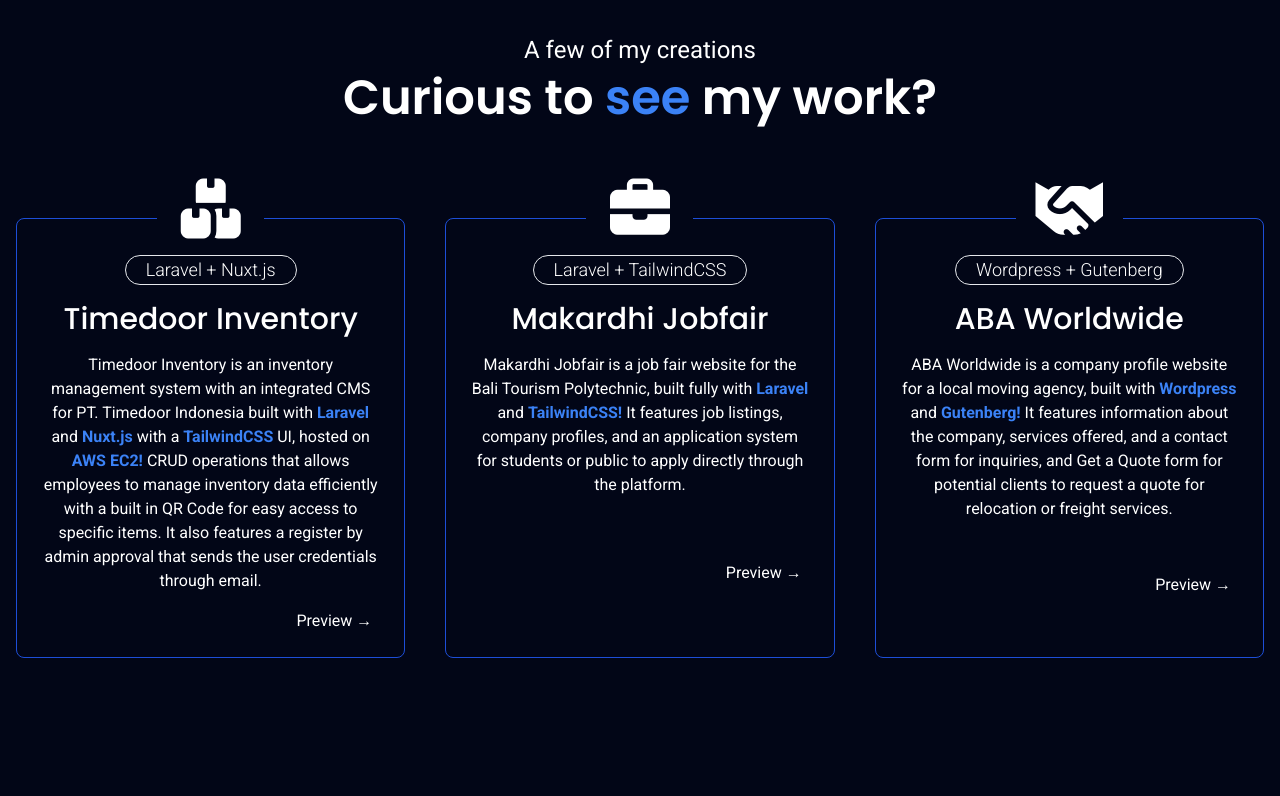
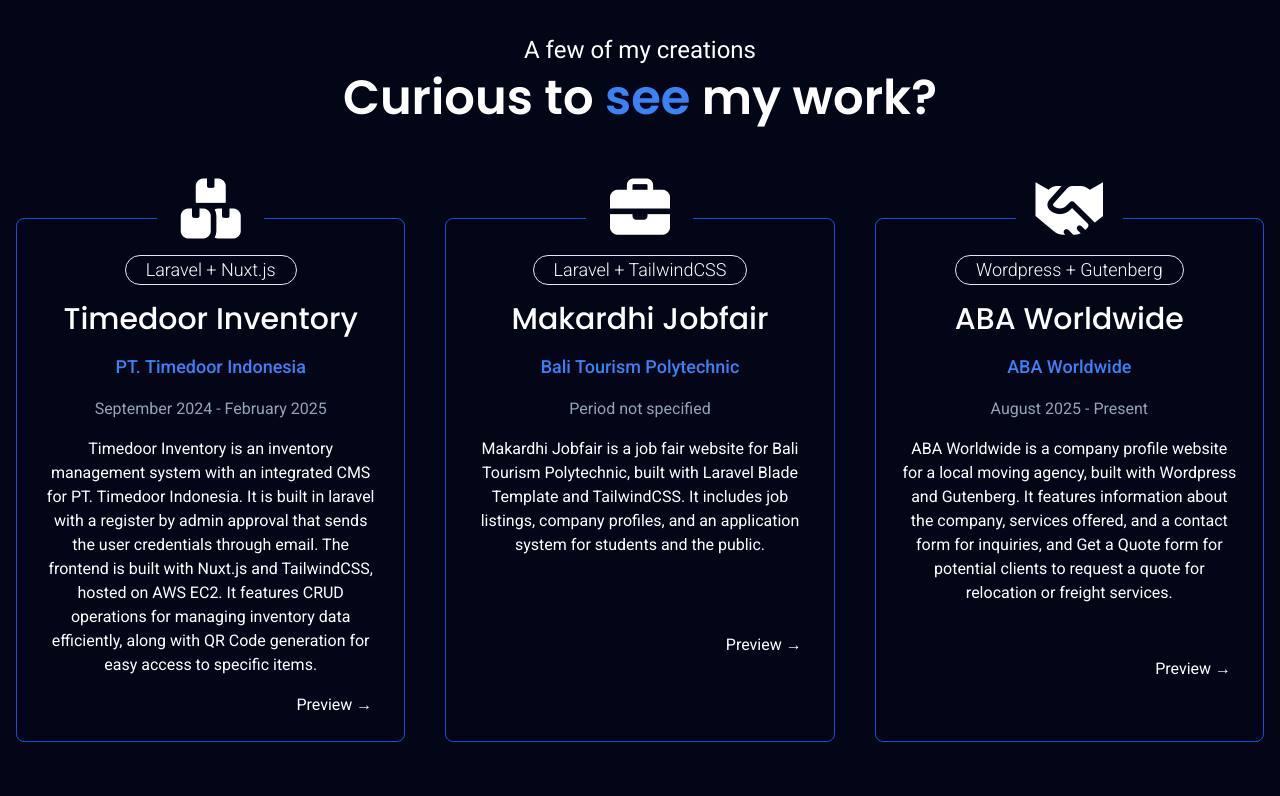
Before and after one commit to PandePraditya/portfolio-svelte_tailwindcss, a SvelteKit app: page / in a window 1280 px wide. Shown: the part 2000-2796 px from the top of the page. Built offline with nearby package versions, Linux system fonts and the light colour scheme.

Commit message:
initial commit

```diff
--- a/src/components/Header.svelte
+++ b/src/components/Header.svelte
@@ -40,7 +40,7 @@
     <div
       class="absolute top-0 right-full w-full h-full bg-blue-500 opacity-20 group-hover:translate-x-full z-0 duration-200"
     ></div>
-    <h4 class="relative z-[9]">Get in touch</h4>
+    <span class="relative z-[9]">Get in touch</span>
   </a>
 
   <!-- Mobile Toggle -->
@@ -74,7 +74,7 @@
         <div
           class="absolute top-0 right-full w-full h-full bg-blue-500 opacity-20 group-hover:translate-x-full z-0 duration-200"
         ></div>
-        <h4 class="relative z-[9]">Get in touch</h4>
+        <span class="relative z-[9]">Get in touch</span>
       </a>
     </div>
   {/if}
--- a/src/components/Main.svelte
+++ b/src/components/Main.svelte
@@ -11,11 +11,16 @@
 
   let works = [
     {
+      id: 1,
       name: "Timedoor Inventory",
+      client: "PT. Timedoor Indonesia",
+      period: "September 2024 - February 2025",
       tech: "Laravel + Nuxt.js",
       icon: "fa-solid fa-boxes-stacked",
       description:
         "Timedoor Inventory is an inventory management system with an integrated CMS for PT. Timedoor Indonesia. It is built in laravel with a register by admin approval that sends the user credentials through email. The frontend is built with Nuxt.js and TailwindCSS, hosted on AWS EC2. It features CRUD operations for managing inventory data efficiently, along with QR Code generation for easy access to specific items.",
+      impact:
+        "End-to-end delivery on a production internal system: Laravel API, Nuxt.js frontend and AWS EC2 deployment, built and maintained alongside the development team during my internship.",
       images: [
         "/images/works/work-1/landing-page.webp",
         "/images/works/work-1/login.webp",
@@ -27,11 +32,16 @@
       confidential: false,
     },
     {
+      id: 2,
       name: "Makardhi Jobfair",
+      client: "Bali Tourism Polytechnic",
+      period: "",
       tech: "Laravel + TailwindCSS",
       icon: "fa-solid fa-briefcase",
       description:
         "Makardhi Jobfair is a job fair website for Bali Tourism Polytechnic, built with Laravel Blade Template and TailwindCSS. It includes job listings, company profiles, and an application system for students and the public.",
+      impact:
+        "A public-facing platform that lets students and job seekers apply to listed companies directly, with the public site and the admin side served from one Laravel application.",
       images: [
         "/images/works/work-2/welcome.webp",
         "/images/works/work-2/landing-page.webp",
@@ -43,11 +53,16 @@
       confidential: false,
     },
     {
+      id: 3,
       name: "ABA Worldwide",
+      client: "ABA Worldwide",
+      period: "August 2025 - Present",
       tech: "Wordpress + Gutenberg",
       icon: "fa-solid fa-handshake",
       description:
         "ABA Worldwide is a company profile website for a local moving agency, built with Wordpress and Gutenberg. It features information about the company, services offered, and a contact form for inquiries, and Get a Quote form for potential clients to request a quote for relocation or freight services.",
+      impact:
+        "A live company profile for a working moving agency, where the contact and Get a Quote forms are the inbound path for relocation and freight enquiries.",
       images: [
         "/images/works/work-3/landing-page.webp",
         "/images/works/work-3/about-us.webp",
@@ -129,6 +144,29 @@
   .hide-scrollbar::-webkit-scrollbar {
     display: none; /* Chrome/Safari */
   }
+
+  /* Modal scrollbar: dark enough to blend into the panel, still visible
+     enough to show there is more content below. */
+  .dark-scrollbar {
+    scrollbar-width: thin;
+    scrollbar-color: theme("colors.slate.700") transparent;
+  }
+  .dark-scrollbar::-webkit-scrollbar {
+    width: 8px;
+  }
+  .dark-scrollbar::-webkit-scrollbar-button {
+    display: none;
+  }
+  .dark-scrollbar::-webkit-scrollbar-track {
+    background: transparent;
+  }
+  .dark-scrollbar::-webkit-scrollbar-thumb {
+    background-color: theme("colors.slate.700");
+    border-radius: 9999px;
+  }
+  .dark-scrollbar::-webkit-scrollbar-thumb:hover {
+    background-color: theme("colors.slate.600");
+  }
 </style>
 
 <main class="flex flex-col flex-1 p-4">
@@ -165,7 +203,7 @@
         <div
           class="absolute top-0 right-full w-full h-full bg-blue-500 opacity-20 group-hover:translate-x-full z-0 duration-200"
         ></div>
-        <h4 class="relative z-[9]">Get in touch &rarr;</h4>
+        <span class="relative z-[9]">Get in touch &rarr;</span>
       </a>
     </div>
     <div class="relative shadow-2xl grid place-items-center">
@@ -183,17 +221,17 @@
     class="py-20 lg:py-32 flex flex-col gap-16 sm:gap-20 md:gap-24 relative"
   >
     <div class="flex flex-col gap-2 text-center py-4">
-      <h6 class="text-lg sm:text-xl md:text-2xl">Want to know more?</h6>
-      <h3 class="font-medium text-3xl sm:text-4xl md:text-5xl">
+      <p class="text-lg sm:text-xl md:text-2xl">Want to know more?</p>
+      <h2 class="font-medium text-3xl sm:text-4xl md:text-5xl">
         A Bit <span class="poppins text-blue-500">about</span> me.
-      </h3>
+      </h2>
     </div>
     <p class="mx-auto poppins font-semibold text-lg sm:text-xl md:text-2xl">
       I am . . .
     </p>
     <div class="flex flex-col gap-20 w-full mx-auto max-w-[800px]">
       {#each benefits as benefit, index}
-        <div class="flex gap-6 sm:gap-8">
+        <div class="flex gap-6 sm:gap-8 justify-between">
           <p
             class="poppins text-4xl sm:text-5xl md:text-6xl text-slate-500 font-semibold"
           >
@@ -212,57 +250,64 @@
 
   <section id="projects" class="py-20 lg:py-32 flex flex-col gap-24">
     <div class="flex flex-col gap-2 text-center">
-      <h4 class="text-lg sm:text-xl md:text-2xl">A few of my creations</h4>
-      <h5 class="poppins font-semibold text-3xl sm:text-4xl md:text-5xl">
+      <p class="text-lg sm:text-xl md:text-2xl">A few of my creations</p>
+      <h2 class="poppins font-semibold text-3xl sm:text-4xl md:text-5xl">
         Curious to <span class="poppins text-blue-500">see</span> my work?
-      </h5>
+      </h2>
     </div>
     <div class="grid grid-cols-1 lg:grid-cols-3 gap-12 lg:gap-10">
-      <Work work={works[0]} on:preview={(e) => (selectedWork = e.detail)}>
-        <p>
-          Timedoor Inventory is an inventory management system with an
-          integrated CMS for PT. Timedoor Indonesia built with <strong
-            class="text-blue-500">Laravel</strong
+      {#each works as work (work.id)}
+        <Work {work} on:preview={(e) => (selectedWork = e.detail)} />
+      {/each}
+    </div>
+
+    <!-- Closing entry: the three above are what I can show, not the limit -->
+    <div
+      class="p-4 sm:p-6 flex flex-col gap-4 rounded-lg border border-solid border-blue-700 text-center hover:border-blue-500 duration-200"
     >
-          and
-          <strong class="text-blue-500">Nuxt.js</strong> with a
-          <strong class="text-blue-500">TailwindCSS</strong> UI, hosted on
-          <strong class="text-blue-500">AWS EC2!</strong>
-          CRUD operations that allows employees to manage inventory data efficiently
-          with a built in QR Code for easy access to specific items. It also features
-          a register by admin approval that sends the user credentials through email.
+      <div
+        class="bg-slate-950 grid place-items-center px-4 text-5xl md:text-6xl -mt-10 sm:-mt-12 md:-mt-14 lg:-mt-16 mx-auto duration-200"
+      >
+        <i class="fa-regular fa-lightbulb" aria-hidden="true"></i>
+      </div>
+      <h3 class="font-medium text-xl sm:text-2xl md:text-3xl">
+        . . . and any project you have in mind
+      </h3>
+      <p class="text-slate-300 max-w-[600px] mx-auto">
+        These are the ones I can show publicly. If you have something else in
+        mind, I would like to hear about it.
       </p>
-      </Work>
-      <Work work={works[1]} on:preview={(e) => (selectedWork = e.detail)}>
-        <p>
-          Makardhi Jobfair is a job fair website for the Bali Tourism
-          Polytechnic, built fully with <strong class="text-blue-500"
-            >Laravel</strong
+      <a
+        href="https://wa.me/628113866745?text=Hi%20Pande%2C%20I%20saw%20your%20portfolio%20and%20I%20have%20a%20project%20in%20mind."
+        target="_blank"
+        rel="noopener noreferrer"
+        class="mx-auto mt-2 text-base sm:text-lg poppins relative overflow-hidden px-6 py-3 group rounded-full bg-white text-slate-950 focus-visible:outline focus-visible:outline-2 focus-visible:outline-offset-2 focus-visible:outline-blue-500"
       >
-          and
-          <strong class="text-blue-500">TailwindCSS!</strong>
-          It features job listings, company profiles, and an application system for
-          students or public to apply directly through the platform.
+        <div
+          class="absolute top-0 right-full w-full h-full bg-blue-500 opacity-20 group-hover:translate-x-full z-0 duration-200"
+        ></div>
+        <span class="relative z-[9]">
+          <i class="fa-brands fa-whatsapp" aria-hidden="true"></i>
+          Chat on WhatsApp &rarr;<span class="sr-only"> (opens in a new tab)</span>
+        </span>
+      </a>
+      <p class="text-slate-400">
+        or
+        <a
+          href="mailto:pandepraditya@gmail.com"
+          class="underline duration-200 hover:text-blue-500 focus-visible:outline focus-visible:outline-2 focus-visible:outline-offset-2 focus-visible:outline-blue-500"
+          >send an email</a
+        >
       </p>
-      </Work>
-      <Work work={works[2]} on:preview={(e) => (selectedWork = e.detail)}>
-        <p>
-          ABA Worldwide is a company profile website for a local moving agency,
-          built with <strong class="text-blue-500">Wordpress</strong> and
-          <strong class="text-blue-500">Gutenberg!</strong>
-          It features information about the company, services offered, and a contact
-          form for inquiries, and Get a Quote form for potential clients to request a quote for relocation or freight services.
-        </p>
-      </Work>
     </div>
   </section>
 
   <section id="experience" class="py-20 lg:py-32 flex flex-col gap-20">
     <div class="flex flex-col gap-2 text-center">
-      <h4 class="text-lg sm:text-xl md:text-2xl">My Journey</h4>
-      <h5 class="poppins font-semibold text-3xl sm:text-4xl md:text-5xl">
+      <p class="text-lg sm:text-xl md:text-2xl">My Journey</p>
+      <h2 class="poppins font-semibold text-3xl sm:text-4xl md:text-5xl">
         Work <span class="text-blue-500">Experience</span>
-      </h5>
+      </h2>
     </div>
 
     <div class="flex flex-col gap-14 mx-auto w-full max-w-[850px]">
@@ -289,7 +334,7 @@
     class="fixed px-4 inset-0 bg-black/70 backdrop-blur-sm flex items-center justify-center z-50"
   >
     <div
-      class="bg-slate-900 p-6 rounded-xl max-w-3xl w-full h-[70vh] md:h-[60vh] border border-blue-500 relative"
+      class="bg-slate-900 p-6 rounded-xl max-w-3xl w-full h-[70vh] md:h-[60vh] overflow-y-auto dark-scrollbar border border-blue-500 relative"
     >
       <!-- Close Button -->
       <button
@@ -300,9 +345,18 @@
       </button>
 
       <!-- Title -->
-      <h2 class="text-2xl font-semibold text-white mb-4">
+      <div class="mb-4">
+        <h2 class="text-2xl font-semibold text-white">
           {selectedWork.name}
         </h2>
+        {#if selectedWork.client}
+          <p class="text-blue-500 font-medium">
+            {selectedWork.client}
+            {#if selectedWork.period}•{/if}
+            <span class="text-slate-400">{selectedWork.period}</span>
+          </p>
+        {/if}
+      </div>
 
       <!-- Images -->
       {#if selectedWork.confidential}
@@ -340,6 +394,17 @@
         {selectedWork.description || "This project has no description yet."}
       </p>
 
+      <!-- What it actually achieved, modal only -->
+      {#if selectedWork.impact}
+        <div class="mt-4 p-4 rounded-lg border border-blue-700 bg-slate-950">
+          <p class="flex items-center gap-2 text-blue-500 font-medium">
+            <i class="fa-solid fa-bolt" aria-hidden="true"></i>
+            Impact
+          </p>
+          <p class="mt-2 text-slate-300">{selectedWork.impact}</p>
+        </div>
+      {/if}
+
       {#if selectedWork.url}
         <a
           href={selectedWork.url}
--- a/src/components/Work.svelte
+++ b/src/components/Work.svelte
@@ -6,15 +6,13 @@
   const dispatch = createEventDispatcher();
 </script>
 
-<a
-  href={work.href}
-  target="_blank"
-  class="p-4 sm:p-6 flex flex-col gap-4 rounded-lg border border-solid border-blue-700 text-center group cursor-pointer hover:border-blue-500 duration-200"
+<div
+  class="p-4 sm:p-6 flex flex-col gap-4 rounded-lg border border-solid border-blue-700 text-center group hover:border-blue-500 duration-200"
 >
   <div
     class="bg-slate-950 grid place-items-center px-4 text-5xl md:text-6xl -mt-10 sm:-mt-12 md:-mt-14 lg:-mt-16 mx-auto duration-200"
   >
-    <i class={work.icon}></i>
+    <i class={work.icon} aria-hidden="true"></i>
   </div>
   <div
     class="flex items-center justify-center w-auto mx-auto border rounded-full px-5 hover:bg-slate-900 duration-200"
@@ -26,13 +24,25 @@
   <h3 class="font-medium text-xl sm:text-2xl md:text-3xl">
     {work.name}
   </h3>
-  <slot />
+  {#if work.client || work.period}
+    <h4 class="text-blue-500 text-lg font-medium">
+      {work.client}
+    </h4>
+    {#if work.client && work.period}
+      <p class="text-slate-400">{work.period}</p>
+    {:else}
+      <p class="text-slate-400">Period not specified</p>
+    {/if}
+  {/if}
+  <p>{work.description}</p>
   <div class="flex-1 flex justify-between gap-4 items-center">
     <button
-      class="ml-auto px-2 rounded-md cursor-pointer hover:text-slate-950 duration-200 relative after:absolute after:top-0 after:right-full after:w-full after:h-full after:bg-white after:duration-200 hover:after:translate-x-full after:z-[-1] overflow-hidden"
+      class="ml-auto px-2 rounded-md cursor-pointer hover:text-slate-950 duration-200 relative after:absolute after:top-0 after:right-full after:w-full after:h-full after:bg-white after:duration-200 hover:after:translate-x-full after:z-[-1] overflow-hidden focus-visible:outline focus-visible:outline-2 focus-visible:outline-offset-2 focus-visible:outline-blue-500"
       on:click={() => dispatch("preview", work)}
     >
-      <p class="relative z-4">Preview →</p>
+      <p class="relative z-4">
+        Preview <span class="sr-only">{work.name}</span>→
+      </p>
     </button>
   </div>
-</a>
+</div>
```
Also changed, not shown: src/components/Footer.svelte (+15 -28 lines). Lines whose indentation alone changed are shown as unchanged.
